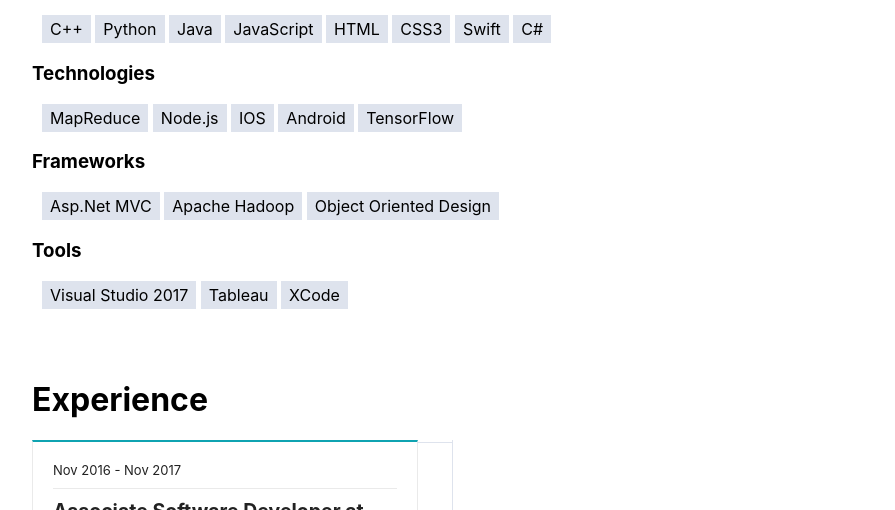
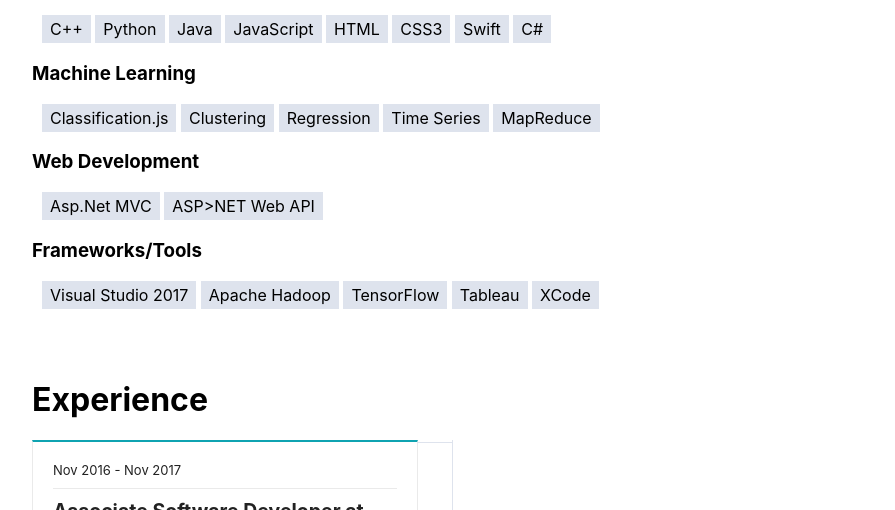
Before and after one commit to mehulpadwal/PortfolioWebsite, a website: page index.html in a window 1280 px wide. Shown: the part 590-1100 px from the top of the page, without its empty margins (188-1083 px from the left). Drawn offline with Linux system fonts and the light colour scheme.

Commit message:
fifth commit

```diff
--- a/index.html
+++ b/index.html
@@ -63,23 +63,24 @@
           <div class="skill-tag">Swift</div>
           <div class="skill-tag">C#</div>
         </div>
-        <h3>Technologies</h3>
+        <h3>Machine Learning</h3>
         <div class="skill-tags">
+          <div class="skill-tag">Classification.js</div>
+          <div class="skill-tag">Clustering</div>
+          <div class="skill-tag">Regression</div>
+          <div class="skill-tag">Time Series</div>
           <div class="skill-tag">MapReduce</div>
-          <div class="skill-tag">Node.js</div>
-          <div class="skill-tag">IOS</div>
-          <div class="skill-tag">Android</div>
-          <div class="skill-tag">TensorFlow</div>
         </div>
-        <h3>Frameworks</h3>
+        <h3>Web Development</h3>
         <div class="skill-tags">
           <div class="skill-tag">Asp.Net MVC</div>
-          <div class="skill-tag">Apache Hadoop</div>
-          <div class="skill-tag">Object Oriented Design</div>
+          <div class="skill-tag">ASP>NET Web API</div>
         </div>
-        <h3>Tools</h3>
+        <h3>Frameworks/Tools</h3>
         <div class="skill-tags">
           <div class="skill-tag">Visual Studio 2017</div>
+          <div class="skill-tag">Apache Hadoop</div>
+          <div class="skill-tag">TensorFlow</div>
           <div class="skill-tag">Tableau</div>
           <div class="skill-tag">XCode</div>
         </div>
```
